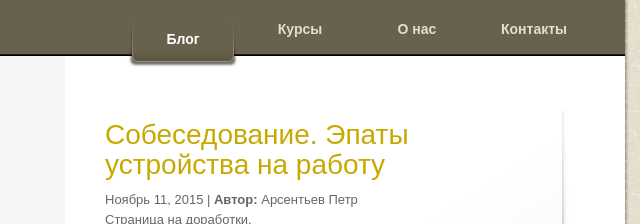
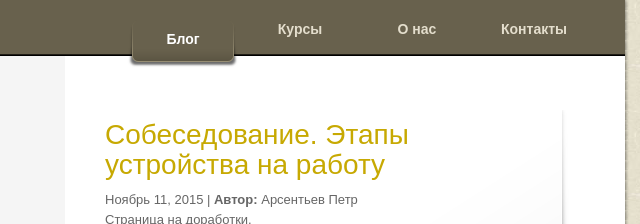
Before and after one commit to peterarsentev/parsentev.ru, a plain HTML site: page seminars/java-inverviews.html in a window 1280 px wide. Shown: the top 224 px of the page, 490-1130 px from the left. Drawn offline with Linux system fonts and the light colour scheme.

Commit message:
Исправил опечатку

```diff
--- a/seminars/java-inverviews.html
+++ b/seminars/java-inverviews.html
@@ -62,7 +62,7 @@
 
             <div class="post_section">
 
-                <h2>Собеседование. Эпаты устройства на работу</h2>
+                <h2>Собеседование. Этапы устройства на работу</h2>
 
                 Ноябрь 11, 2015 | <strong>Автор:</strong> Арсентьев Петр
                 <p>
```
